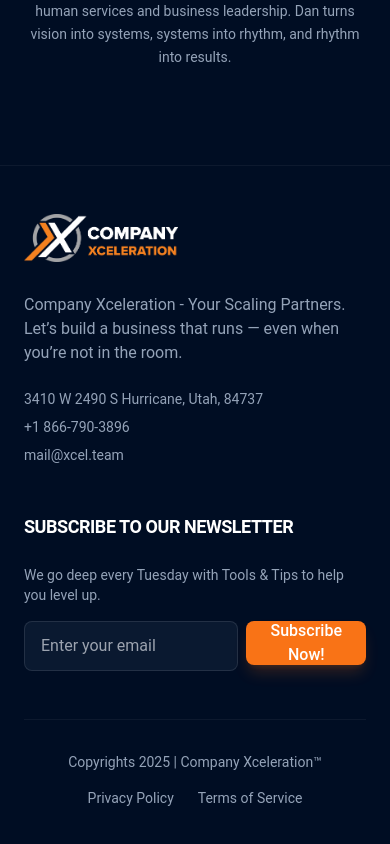
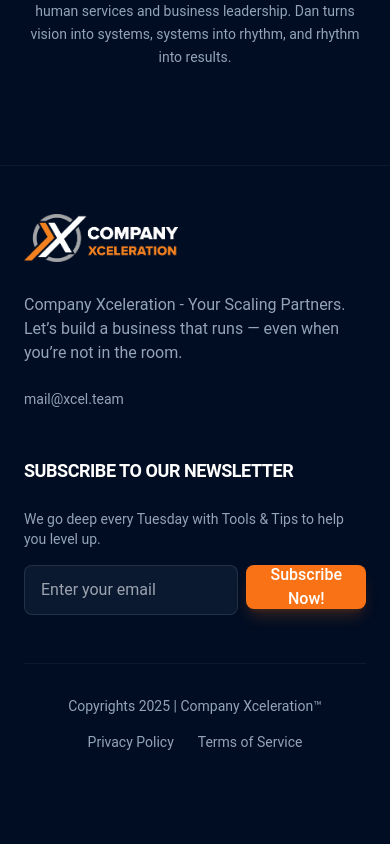
Before and after one commit to Mlcox2/company-xceleration, a React (Vite) app: page / in a window 390 px wide. Shown: the part 6747-7591 px from the top of the page. After the commit the page ends 7547 px from the top, so only its background shows below. Built offline with nearby package versions, Linux system fonts and the light colour scheme.

Commit message:
Remove address and phone number from footer

```diff
--- a/src/components/Footer.tsx
+++ b/src/components/Footer.tsx
@@ -13,8 +13,6 @@ export const Footer = () => {
                             Company Xceleration - Your Scaling Partners. Let’s build a business that runs — even when you’re not in the room.
                         </p>
                         <div className="text-sm text-text-secondary space-y-2">
-                            <p>3410 W 2490 S Hurricane, Utah, 84737</p>
-                            <p>+1 866-790-3896</p>
                             <p>mail@xcel.team</p>
                         </div>
                     </div>
```
